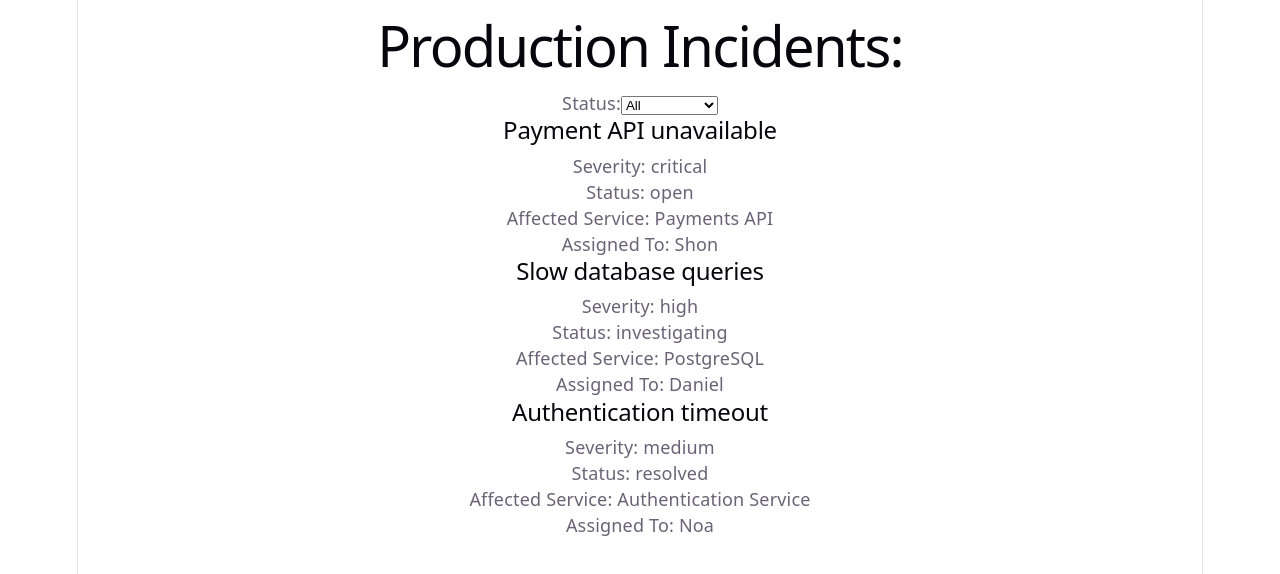
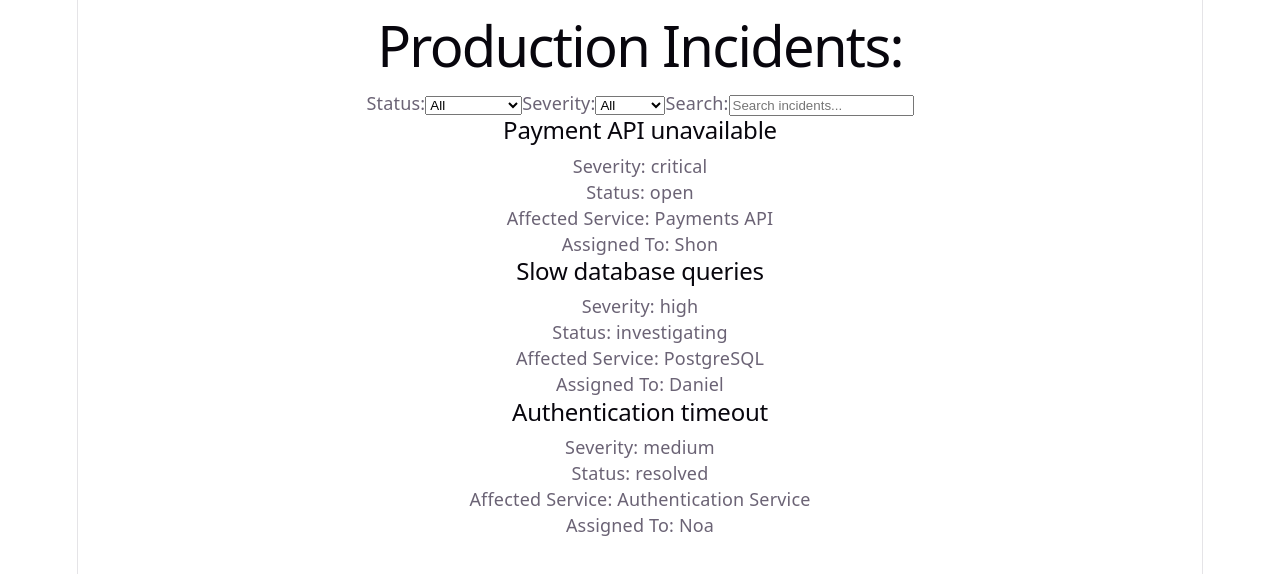
Before and after one commit to seannez/production-incident-management-system, a React (Vite) app in the folder client/: page / in a window 1280 px wide. Shown: the top 574 px of the page. Built offline with nearby package versions, Linux system fonts and the light colour scheme.

Commit message:
added all filters and empty state

```diff
--- a/client/src/components/common/EmptyState.jsx
+++ b/client/src/components/common/EmptyState.jsx
@@ -1 +1,9 @@
 // Placeholder for empty state component.
+
+function EmptyState(){
+    return(
+        <p>No incidents found</p>
+    )
+}
+
+export default EmptyState;
--- a/client/src/components/incidents/IncidentFilters.jsx
+++ b/client/src/components/incidents/IncidentFilters.jsx
@@ -1,6 +1,10 @@
-//Filters component.
+//Filters component
+//Shows UI for filtering incidents by status, severity, and search term
 
-function IncidentFilters({ selectedStatus, onStatusChange }) {
+function IncidentFilters({ selectedStatus, onStatusChange,
+                          selectedSeverity, onSeverityChange,
+                          searchTerm, onSearchChange
+ }) {
     return (
         <div>
       <label htmlFor="status-filter">
@@ -14,6 +18,37 @@
             <option value = "investigating">Investigating</option>
             <option value = "resolved">Resolved</option>
         </select>
+        <label htmlFor="severity-filter">
+  Severity:
+</label>
+
+    <select
+        id="severity-filter"
+        value={selectedSeverity}
+        onChange={(event) =>
+        onSeverityChange(event.target.value)
+      }
+    >
+      <option value="all">All</option>
+      <option value="critical">Critical</option>
+      <option value="high">High</option>
+      <option value="medium">Medium</option>
+      <option value="low">Low</option>
+    </select>
+
+    <label htmlFor="incident-search">
+  Search:
+</label>
+
+  <input
+    id="incident-search"
+    type="text"
+    value={searchTerm}
+    onChange={(event) =>
+    onSearchChange(event.target.value)
+    }
+    placeholder="Search incidents..."
+  />
         </div>
     )
 }
--- a/client/src/pages/IncidentsPage.jsx
+++ b/client/src/pages/IncidentsPage.jsx
@@ -4,12 +4,28 @@
 import { useState } from "react";
 import IncidentList from "../components/incidents/IncidentList";
 import { mockIncidents } from "../data/mockIncidents";
+import EmptyState from "../components/common/EmptyState";
 
 function IncidentsPage() {
     const [selectedStatus, setSelectedStatus] = useState("all");
+    const [selectedSeverity, setSelectedSeverity] = useState("all");
+    const [searchTerm, setSearchTerm] = useState(""); //Filters by title of the incident
+
+
+
     //Filter then use in component
     const filteredIncidents =
-        selectedStatus === "all" ? mockIncidents : mockIncidents.filter((incident) => incident.status === selectedStatus);
+       mockIncidents.filter((incident) => {
+        const matchesStatus = selectedStatus === "all" || incident.status === selectedStatus;
+        const matchesSeverity = selectedSeverity === "all" || incident.severity === selectedSeverity;
+        const matchesSearch = incident.title.toLowerCase().includes(searchTerm.toLowerCase()) ||
+        incident.affectedService
+       .toLowerCase()
+       .includes(searchTerm.toLowerCase());
+
+        return matchesStatus && matchesSeverity && matchesSearch;
+       }//End of filter
+    )
 
     return(
         <main>
@@ -17,8 +33,16 @@
             <IncidentFilters
                 selectedStatus={selectedStatus}
                 onStatusChange={setSelectedStatus}
+                selectedSeverity={selectedSeverity}
+                onSeverityChange={setSelectedSeverity}
+                searchTerm={searchTerm}
+                onSearchChange={setSearchTerm}
             />
-            <IncidentList incidents = {filteredIncidents} />
+            {filteredIncidents.length === 0 ? (
+                <EmptyState />
+            ) : (
+                <IncidentList incidents={filteredIncidents} />
+            )}
         </main>
     )
 }
```
Also changed, not shown: 1 other file (tests, documents, lock files or other folders).
